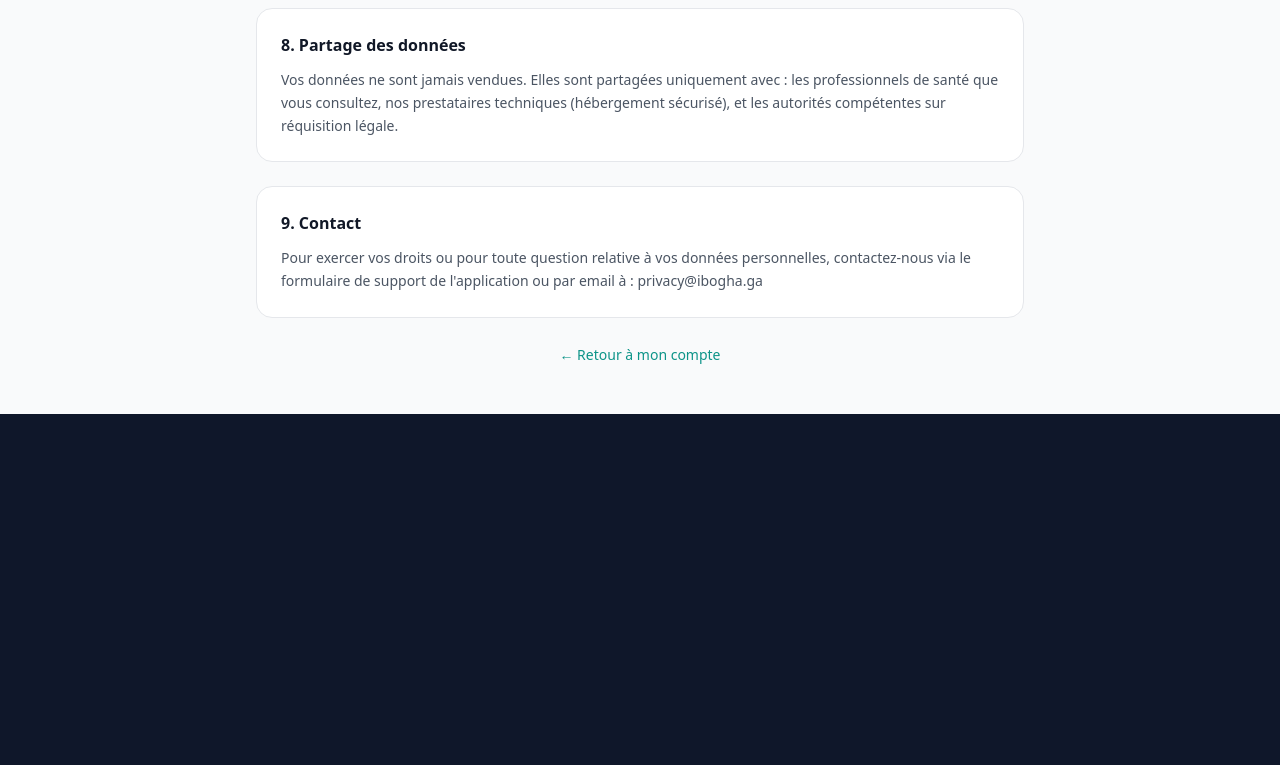
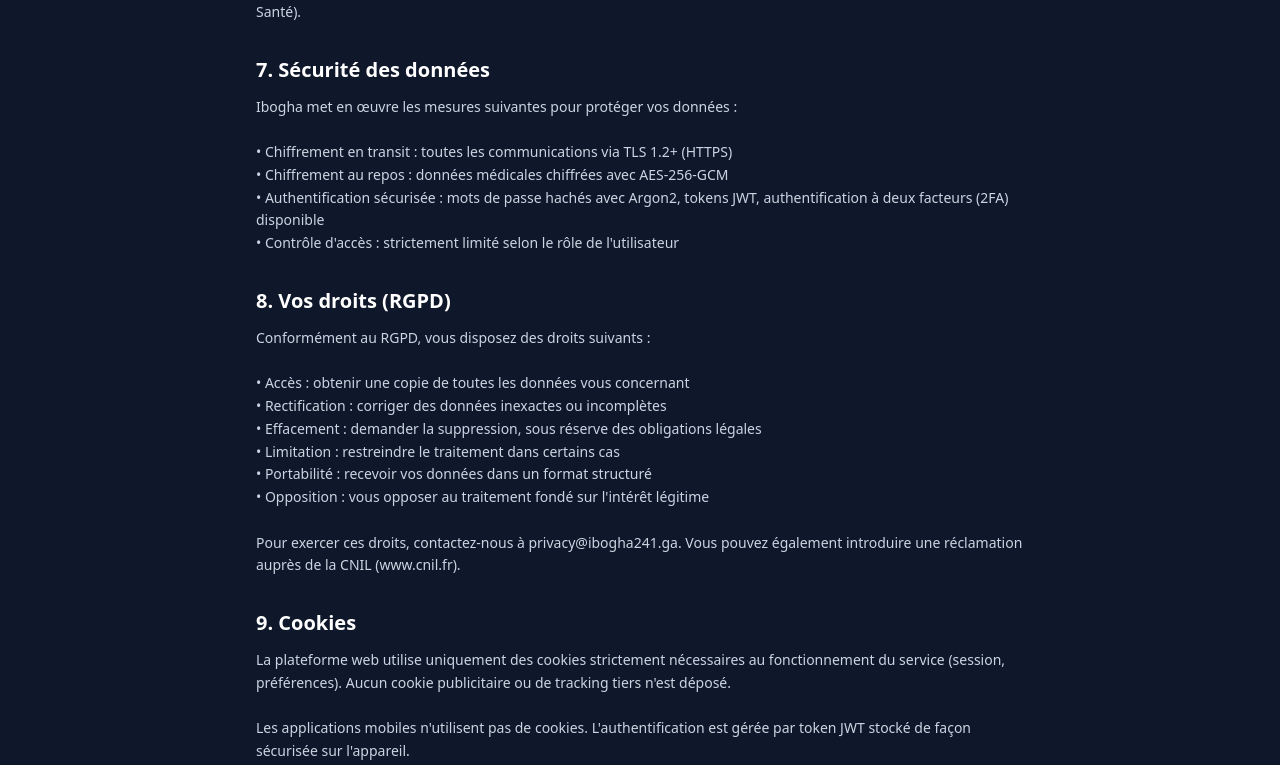
Before and after one commit to aamci/aamci-web-patient, a Next.js app: page /politique-confidentialite in a window 1280 px wide. Shown: the part 1655-2420 px from the top of the page. Before the commit the page ends 2069 px from the top, so only its background shows below. Built offline with nearby package versions, Linux system fonts and the light colour scheme; no server answers.

Commit message:
details rendez-vous

```diff
--- a/app/conditions-utilisation/page.tsx
+++ b/app/conditions-utilisation/page.tsx
@@ -88,7 +88,7 @@
             title: '11. Droit applicable',
             content: `Les présentes CGU sont soumises au droit gabonais. En cas de litige, les tribunaux compétents de Libreville, Gabon, seront seuls compétents.
 
-Pour toute réclamation : support@ibogha.ga`,
+Pour toute réclamation : support@ibogha241.ga`,
           },
         ].map((section) => (
           <div key={section.title} className="bg-slate-800 border border-slate-700 rounded-xl p-6">
--- a/app/politique-confidentialite/page.tsx
+++ b/app/politique-confidentialite/page.tsx
@@ -1,64 +1,131 @@
 export default function PolitiqueConfidentialite() {
-  return (
-    <div className="min-h-screen bg-gray-50 py-12 px-4">
-      <div className="max-w-3xl mx-auto space-y-6">
-        <div>
-          <h1 className="text-2xl font-bold text-gray-900 mb-1">Politique de confidentialité</h1>
-          <p className="text-gray-500 text-sm">Dernière mise à jour : mai 2026</p>
-        </div>
-
-        <div className="bg-teal-50 border border-teal-200 rounded-xl p-5 text-sm text-teal-800 space-y-1">
-          <p className="font-semibold">Base légale</p>
-          <p>Loi N° 025/2023 du 9 juillet 2023 modifiant la loi de 2011 sur la protection des données personnelles — République Gabonaise.</p>
-          <p>Autorité de contrôle : APDPVP (Autorité pour la Protection des Données Personnelles et de la Vie Privée).</p>
-        </div>
-
-        {[
+  const sections = [
     {
       title: '1. Responsable du traitement',
-            content: `Ibogha Health, société de droit gabonais, est responsable du traitement de vos données personnelles collectées via cette application.`,
+      content: `La plateforme Ibogha est éditée et exploitée par Ibogha SAS, responsable du traitement de vos données personnelles au sens du Règlement Général sur la Protection des Données (RGPD — Règlement UE 2016/679).
+
+La présente politique s'applique à l'ensemble des applications et services Ibogha : portail web patient, portail web professionnel, application mobile patient et application mobile professionnelle (iOS & Android).`,
     },
     {
       title: '2. Données collectées',
-            content: `Nous collectons : données d'identification (nom, email, téléphone), données de santé (rendez-vous, dossiers médicaux, prescriptions, notes médicales), données de facturation et de paiement, et données de connexion (logs, adresses IP).`,
+      content: `Nous collectons les données suivantes selon votre utilisation du service :
+
+• Identité : nom, prénom, date de naissance, photo de profil
+• Contact : adresse e-mail, numéro de téléphone
+• Données médicales : notes médicales, ordonnances, dossiers de santé, antécédents (chiffrées au repos)
+• Rendez-vous : historique de consultations, créneaux réservés
+• Paiements : historique des transactions (sans stockage des numéros de carte)
+• Navigation : adresse IP, type d'appareil, logs de connexion`,
     },
     {
       title: '3. Finalités du traitement',
-            content: `Vos données sont traitées pour : la gestion de votre compte patient, la prise et le suivi de rendez-vous médicaux, la communication sécurisée avec les professionnels de santé, la facturation et le remboursement, et l'amélioration de nos services.`,
+      content: `Vos données sont traitées pour les finalités suivantes :
+
+• Fourniture du service : gestion de votre compte, prise de rendez-vous, téléconsultation
+• Suivi médical : transmission des informations de santé entre patient et praticien
+• Paiements : traitement des honoraires via Stripe et Airtel Money
+• Sécurité : prévention des fraudes, journalisation des accès
+• Amélioration du service : statistiques d'usage anonymisées
+• Obligations légales : conservation des documents médicaux`,
     },
     {
-            title: '4. Données de santé (données sensibles)',
-            content: `Les données de santé bénéficient d'une protection renforcée. Elles sont chiffrées (AES-256-GCM) au repos et en transit. Leur traitement est strictement limité aux professionnels de santé qui vous suivent et à notre équipe technique dans le cadre de la maintenance du système.`,
+      title: '4. Base légale',
+      content: `Les traitements reposent sur :
+
+• Exécution du contrat — pour la fourniture du service (compte, rendez-vous, paiements)
+• Consentement explicite — pour le traitement des données de santé (article 9 RGPD)
+• Intérêt légitime — pour la sécurité de la plateforme et la prévention des fraudes
+• Obligation légale — pour la conservation des dossiers médicaux selon le Code de la santé publique`,
     },
     {
       title: '5. Durée de conservation',
-            content: `Vos données de profil sont conservées pendant la durée de votre inscription. Les données médicales sont conservées 10 ans conformément aux obligations légales gabonaises. Les données de connexion sont conservées 12 mois.`,
+      content: `• Données de compte : durée d'activité du compte + 3 ans
+• Dossiers médicaux : 20 ans à compter du dernier acte (obligation légale)
+• Données de paiement : 5 ans (obligation comptable)
+• Logs de connexion : 12 mois
+• Données anonymisées : durée illimitée`,
     },
     {
-            title: '6. Vos droits',
-            content: `Conformément à la Loi 025/2023, vous disposez des droits suivants :\n• Droit d'accès : obtenir une copie de vos données (section "Mes données" de votre compte)\n• Droit de rectification : corriger vos données via votre profil\n• Droit à l'effacement : demander la suppression de votre compte (section "Mes données")\n• Droit à la portabilité : exporter vos données au format JSON\n• Droit d'opposition : vous opposer à certains traitements\n• Droit à la limitation : limiter l'utilisation de vos données`,
+      title: '6. Partage des données',
+      content: `Vos données ne sont jamais vendues à des tiers. Elles peuvent être partagées uniquement avec :
+
+• Professionnels de santé : votre médecin ou praticien consulté via la plateforme accède aux informations nécessaires à votre prise en charge
+• Prestataires techniques : hébergement sécurisé, traitement des paiements (Stripe, Airtel Money), envoi d'e-mails. Ces prestataires agissent en tant que sous-traitants et sont contractuellement tenus de protéger vos données
+• Autorités compétentes : uniquement en cas d'obligation légale ou judiciaire
+
+Les données médicales sont hébergées sur des serveurs conformes aux exigences HDS (Hébergeur de Données de Santé).`,
     },
     {
-            title: '7. Sécurité',
-            content: `Nous mettons en œuvre des mesures techniques et organisationnelles appropriées : chiffrement AES-256-GCM des données sensibles, hachage Argon2 des mots de passe, authentification à deux facteurs (2FA), connexions sécurisées HTTPS/TLS, journalisation des accès.`,
+      title: '7. Sécurité des données',
+      content: `Ibogha met en œuvre les mesures suivantes pour protéger vos données :
+
+• Chiffrement en transit : toutes les communications via TLS 1.2+ (HTTPS)
+• Chiffrement au repos : données médicales chiffrées avec AES-256-GCM
+• Authentification sécurisée : mots de passe hachés avec Argon2, tokens JWT, authentification à deux facteurs (2FA) disponible
+• Contrôle d'accès : strictement limité selon le rôle de l'utilisateur`,
     },
     {
-            title: '8. Partage des données',
-            content: `Vos données ne sont jamais vendues. Elles sont partagées uniquement avec : les professionnels de santé que vous consultez, nos prestataires techniques (hébergement sécurisé), et les autorités compétentes sur réquisition légale.`,
+      title: '8. Vos droits (RGPD)',
+      content: `Conformément au RGPD, vous disposez des droits suivants :
+
+• Accès : obtenir une copie de toutes les données vous concernant
+• Rectification : corriger des données inexactes ou incomplètes
+• Effacement : demander la suppression, sous réserve des obligations légales
+• Limitation : restreindre le traitement dans certains cas
+• Portabilité : recevoir vos données dans un format structuré
+• Opposition : vous opposer au traitement fondé sur l'intérêt légitime
+
+Pour exercer ces droits, contactez-nous à privacy@ibogha241.ga. Vous pouvez également introduire une réclamation auprès de la CNIL (www.cnil.fr).`,
     },
     {
-            title: '9. Contact',
-            content: `Pour exercer vos droits ou pour toute question relative à vos données personnelles, contactez-nous via le formulaire de support de l'application ou par email à : privacy@ibogha.ga`,
+      title: '9. Cookies',
+      content: `La plateforme web utilise uniquement des cookies strictement nécessaires au fonctionnement du service (session, préférences). Aucun cookie publicitaire ou de tracking tiers n'est déposé.
+
+Les applications mobiles n'utilisent pas de cookies. L'authentification est gérée par token JWT stocké de façon sécurisée sur l'appareil.`,
     },
-        ].map((section) => (
-          <div key={section.title} className="bg-white border border-gray-200 rounded-xl p-6">
-            <h2 className="text-base font-semibold text-gray-900 mb-3">{section.title}</h2>
-            <p className="text-sm text-gray-600 leading-relaxed whitespace-pre-line">{section.content}</p>
+    {
+      title: '10. Mineurs',
+      content: `La plateforme Ibogha est destinée aux personnes majeures. Les mineurs peuvent être pris en charge via le compte d'un représentant légal. Si vous constatez qu'un mineur a créé un compte directement, contactez-nous pour procéder à sa suppression.`,
+    },
+    {
+      title: '11. Modifications',
+      content: `Cette politique peut être mise à jour pour refléter des évolutions légales ou fonctionnelles. En cas de modification substantielle, vous serez informé par e-mail ou notification dans l'application au moins 30 jours avant l'entrée en vigueur des changements.`,
+    },
+    {
+      title: '12. Contact',
+      content: `Pour toute question relative à vos données personnelles :
+
+E-mail : privacy@ibogha241.ga
+Objet : Demande RGPD — [votre nom]
+
+Nous répondons dans un délai d'un mois à compter de la réception de votre demande.`,
+    },
+  ];
+
+  return (
+    <div className="min-h-screen bg-slate-900 text-slate-100 py-12 px-4">
+      <div className="max-w-3xl mx-auto space-y-8">
+        <div>
+          <h1 className="text-3xl font-bold text-white mb-2">Politique de confidentialité</h1>
+          <p className="text-slate-400 text-sm">Dernière mise à jour : août 2026</p>
+        </div>
+
+        <div className="bg-teal-900/30 border border-teal-500/30 rounded-xl p-5 text-sm text-teal-300">
+          Ibogha collecte uniquement les données nécessaires à la mise en relation entre patients et
+          professionnels de santé. Vos données médicales sont chiffrées et ne sont jamais revendues à des tiers.
+        </div>
+
+        {sections.map((section) => (
+          <div key={section.title} className="space-y-3">
+            <h2 className="text-xl font-semibold text-white">{section.title}</h2>
+            <div className="text-slate-300 text-sm leading-relaxed whitespace-pre-line">
+              {section.content}
+            </div>
           </div>
         ))}
 
-        <div className="text-center">
-          <a href="/account" className="text-teal-600 hover:underline text-sm">← Retour à mon compte</a>
+        <div className="border-t border-slate-700 pt-6 text-slate-500 text-xs">
+          © 2026 Ibogha SAS — Tous droits réservés
         </div>
       </div>
     </div>
```
Lines whose indentation alone changed are shown as unchanged.
